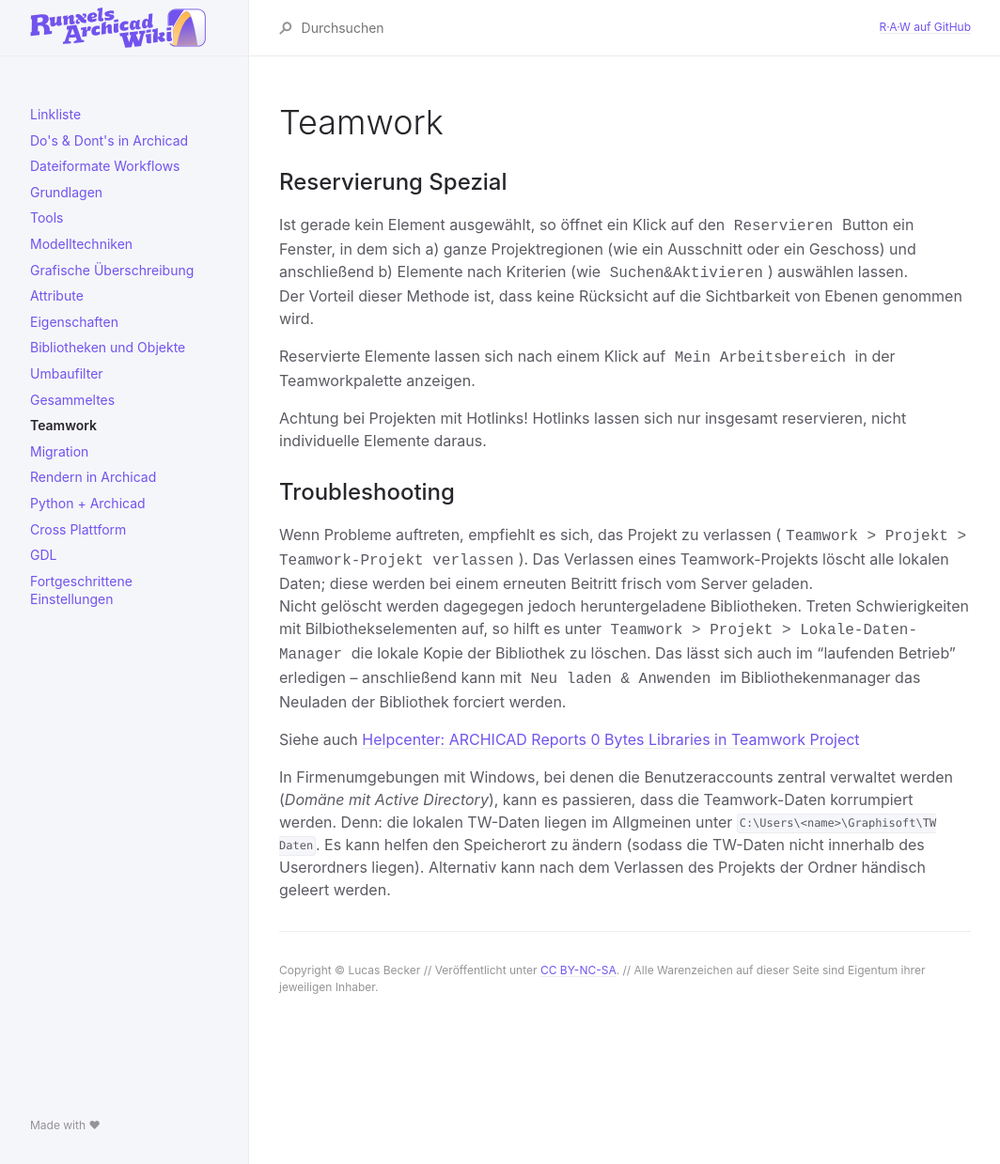
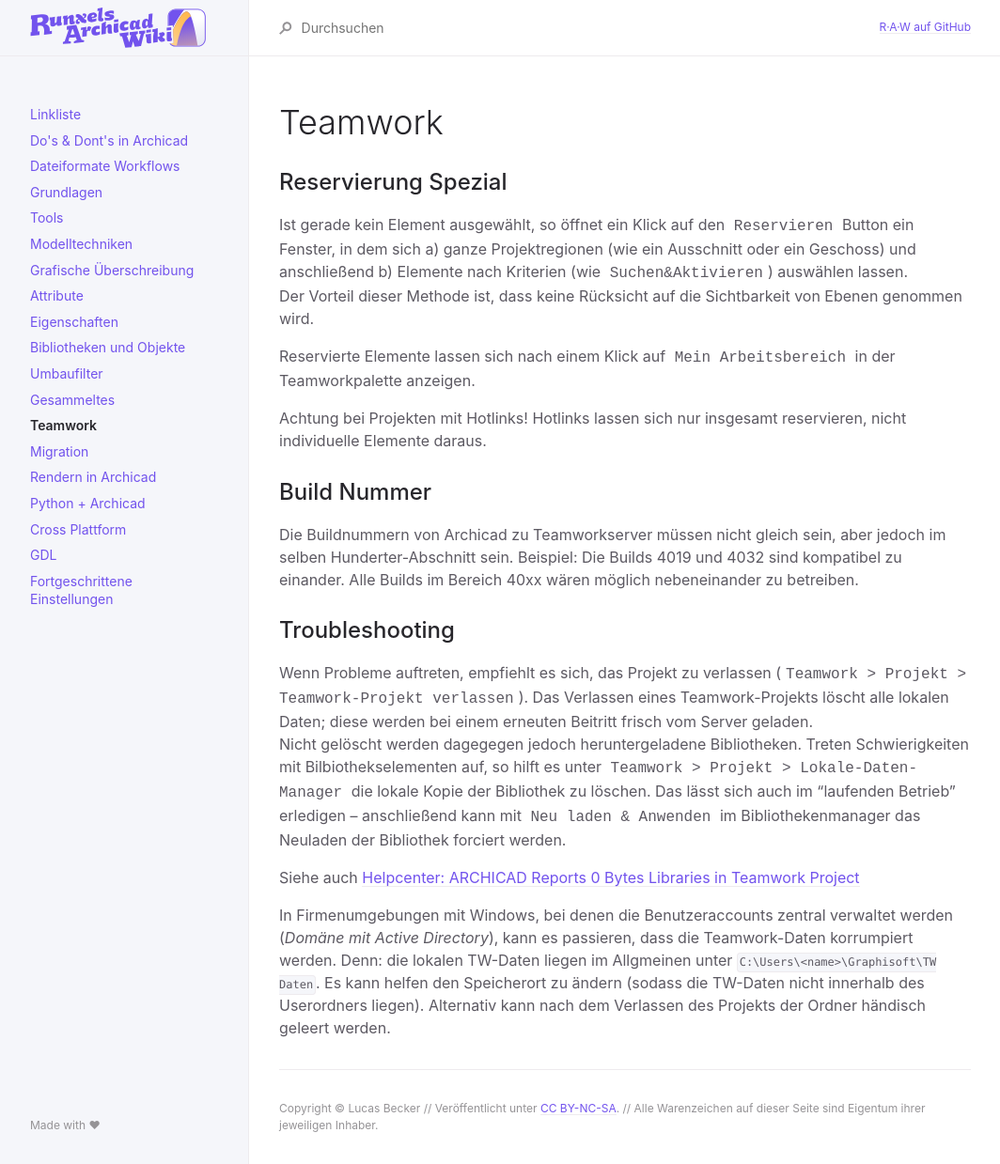
Before and after one commit to runxel/archicad-wiki, a Jekyll site: the page built from _pages/130_Teamwork/index.md, in a window 1280 px wide. Shown: the whole page at 94% size, without its empty margins (107-1171 px from the left). Built offline with Jekyll 4.4.1, drawn with Linux system fonts in a browser that asks for light colours.

Commit message:
Build number

```diff
--- a/_pages/130_Teamwork/index.md
+++ b/_pages/130_Teamwork/index.md
@@ -15,6 +15,11 @@ Reservierte Elemente lassen sich nach einem Klick auf <samp>Mein Arbeitsbereich<
 
 Achtung bei Projekten mit Hotlinks! Hotlinks lassen sich nur insgesamt reservieren, nicht individuelle Elemente daraus.
 
+
+## Build Nummer
+Die Buildnummern von Archicad zu Teamworkserver müssen nicht gleich sein, aber jedoch im selben Hunderter-Abschnitt sein. Beispiel: Die Builds 4019 und 4032 sind kompatibel zu einander. Alle Builds im Bereich 40xx wären möglich nebeneinander zu betreiben.
+
+
 ## Troubleshooting
 Wenn Probleme auftreten, empfiehlt es sich, das Projekt zu verlassen (<samp>Teamwork > Projekt > Teamwork-Projekt verlassen</samp>). Das Verlassen eines Teamwork-Projekts löscht alle lokalen Daten; diese werden bei einem erneuten Beitritt frisch vom Server geladen.
 Nicht gelöscht werden dagegegen jedoch heruntergeladene Bibliotheken. Treten Schwierigkeiten mit Bilbiothekselementen auf, so hilft es unter <samp>Teamwork > Projekt > Lokale-Daten-Manager</samp> die lokale Kopie der Bibliothek zu löschen. Das lässt sich auch im "laufenden Betrieb" erledigen – anschließend kann mit <samp>Neu laden & Anwenden</samp> im Bibliothekenmanager das Neuladen der Bibliothek forciert werden.
```
